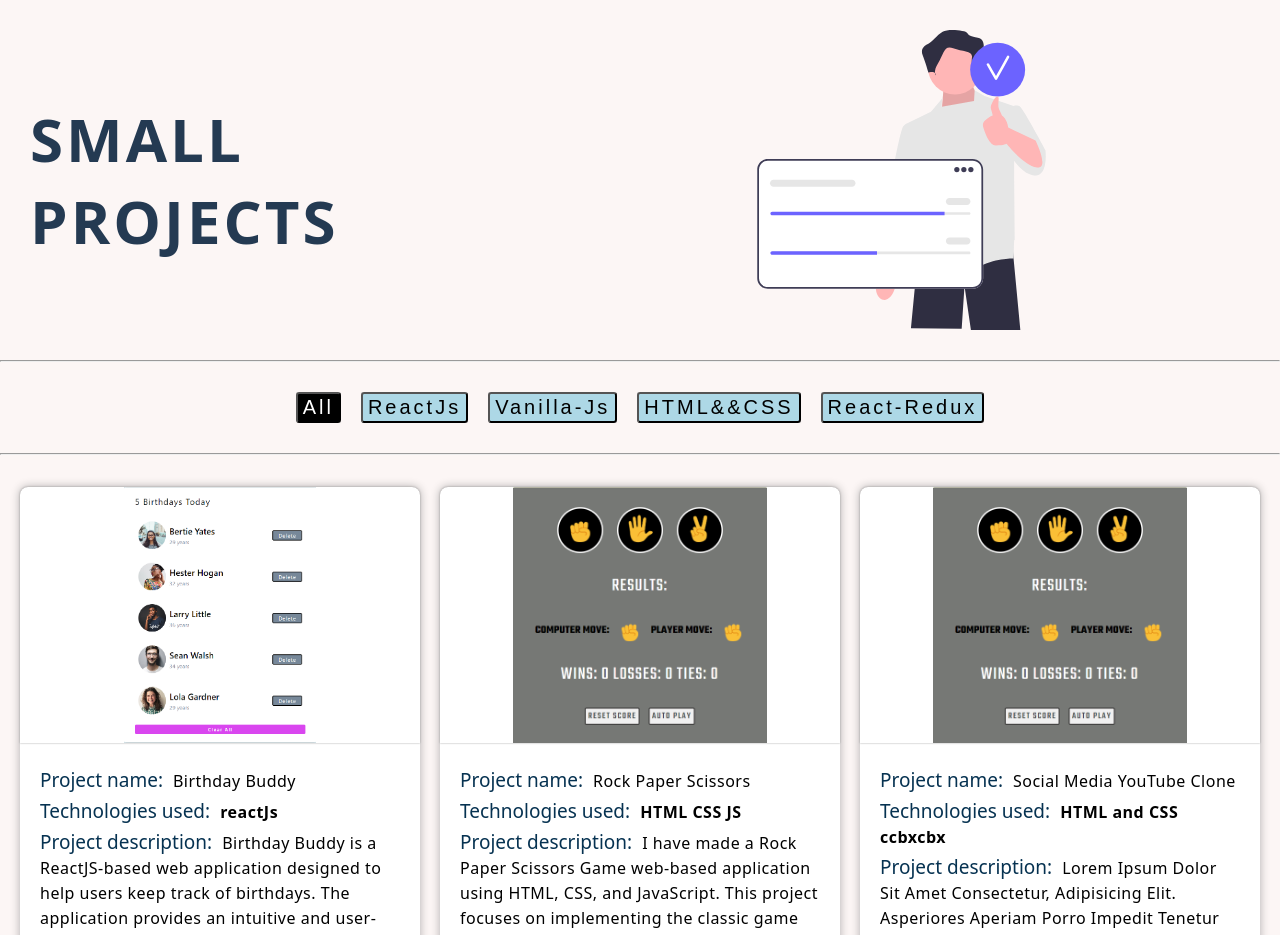
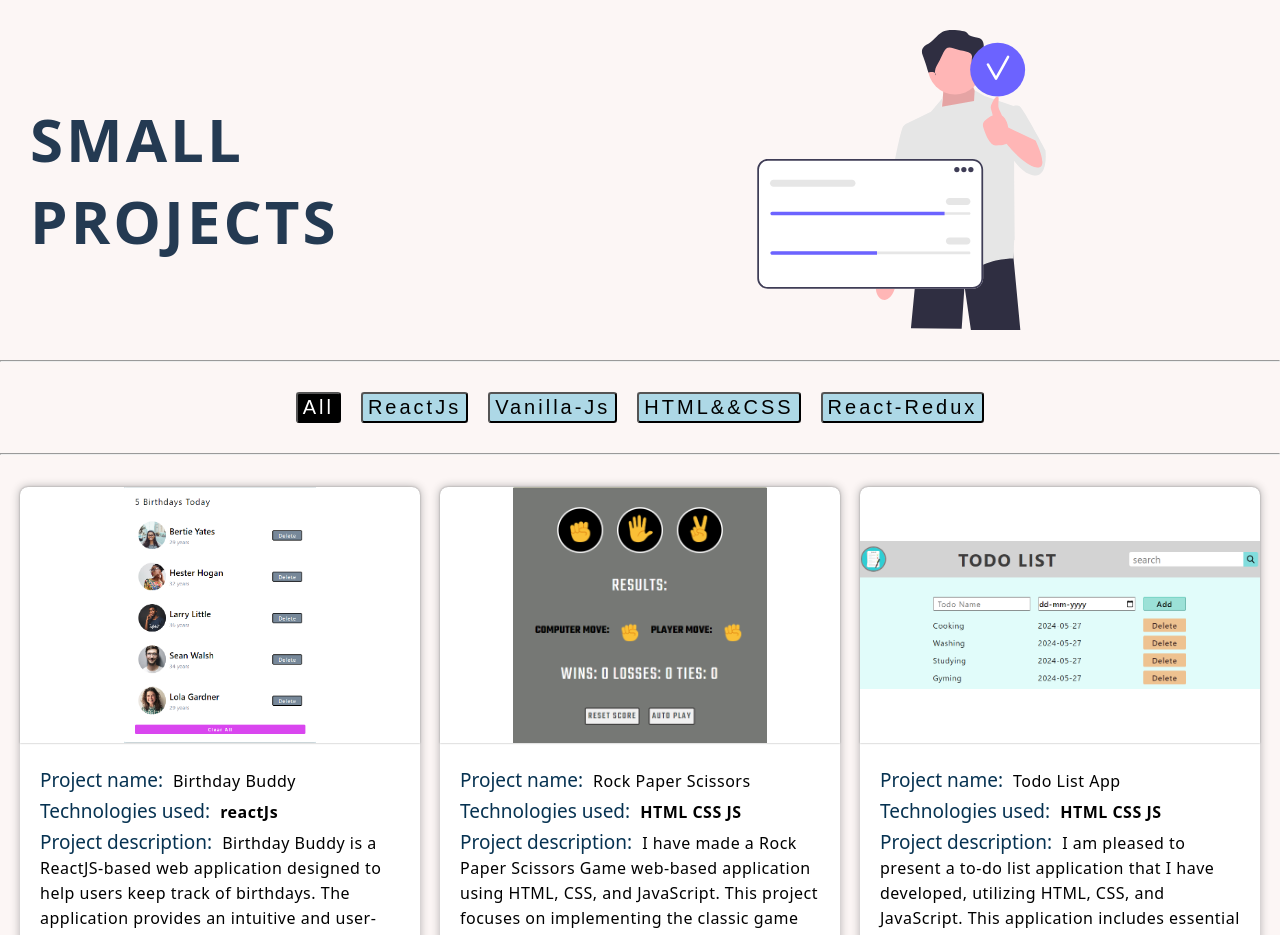
Before and after one commit to Keerti-kumar-shakya/host-small-project-setup, a React (Vite) app: page / in a window 1280 px wide. Shown: the top 935 px of the page. Built offline with nearby package versions, Linux system fonts and the light colour scheme; a web font is replaced by a local one.

Commit message:
completed todo list project and uploaded

```diff
--- a/src/projectsData.js
+++ b/src/projectsData.js
@@ -1,6 +1,7 @@
 // big project images
-import sImg_1 from './projects-images/01-birthday-buddy.png'
+import sImg_1 from './projects-images/01-birthday-buddy.png';
 import sImg_2 from './projects-images/02-rock-paper-scissor.png';
+import sImg_3 from './projects-images/03-todo-list-app.png';
 //import sImg_3 from './projects-images'
 
 import { nanoid } from 'nanoid';
@@ -45,19 +46,20 @@ export const smallProjectData = [
 
   {
     id: nanoid(),
-    category: 'HTML&&CSS',
-    img: sImg_2,
-    techUsed: 'HTML and CSS ccbxcbx',
-    desc: 'Lorem Ipsum Dolor Sit Amet Consectetur, Adipisicing Elit. Asperiores Aperiam Porro Impedit Tenetur Quo Hic Omnis Doloribus Dolores Enim Deleniti.',
-    url: '',
-    github: '',
-    projectName: 'social media youTube clone'
+    category: 'vanilla-Js',
+    img: sImg_3,
+    techUsed: 'HTML CSS JS',
+    desc: 'I am pleased to present a to-do list application that I have developed, utilizing HTML, CSS, and JavaScript. This application includes essential functionalities such as adding new tasks, deleting existing tasks, and a search feature to easily find specific tasks. The use of HTML and CSS ensures a clean and user-friendly interface, while JavaScript provides dynamic interactivity and responsiveness. This project demonstrates my proficiency in front-end web development and my ability to create practical and functional web application',
+
+    url: 'https://01-small-javascript-todo-list-project.netlify.app/',
+    github: 'https://github.com/Keerti-kumar-shakya/small-javascript-projects/tree/main/02-%20todo-list',
+    projectName: 'todo list app'
 
 
     },
     {
       id: nanoid(),
-      category: 'react-redux',
+      category: 'HTML&&CSS',
       img: sImg_2,
       techUsed: 'HTML and CSS dfdff',
       desc: 'Lorem Ipsum Dolor Sit Amet Consectetur, Adipisicing Elit. Asperiores Aperiam Porro Impedit Tenetur Quo Hic Omnis Doloribus Dolores Enim Deleniti.',
```
Also changed, not shown: src/projects-images/03-todo-list-app.png (added).
